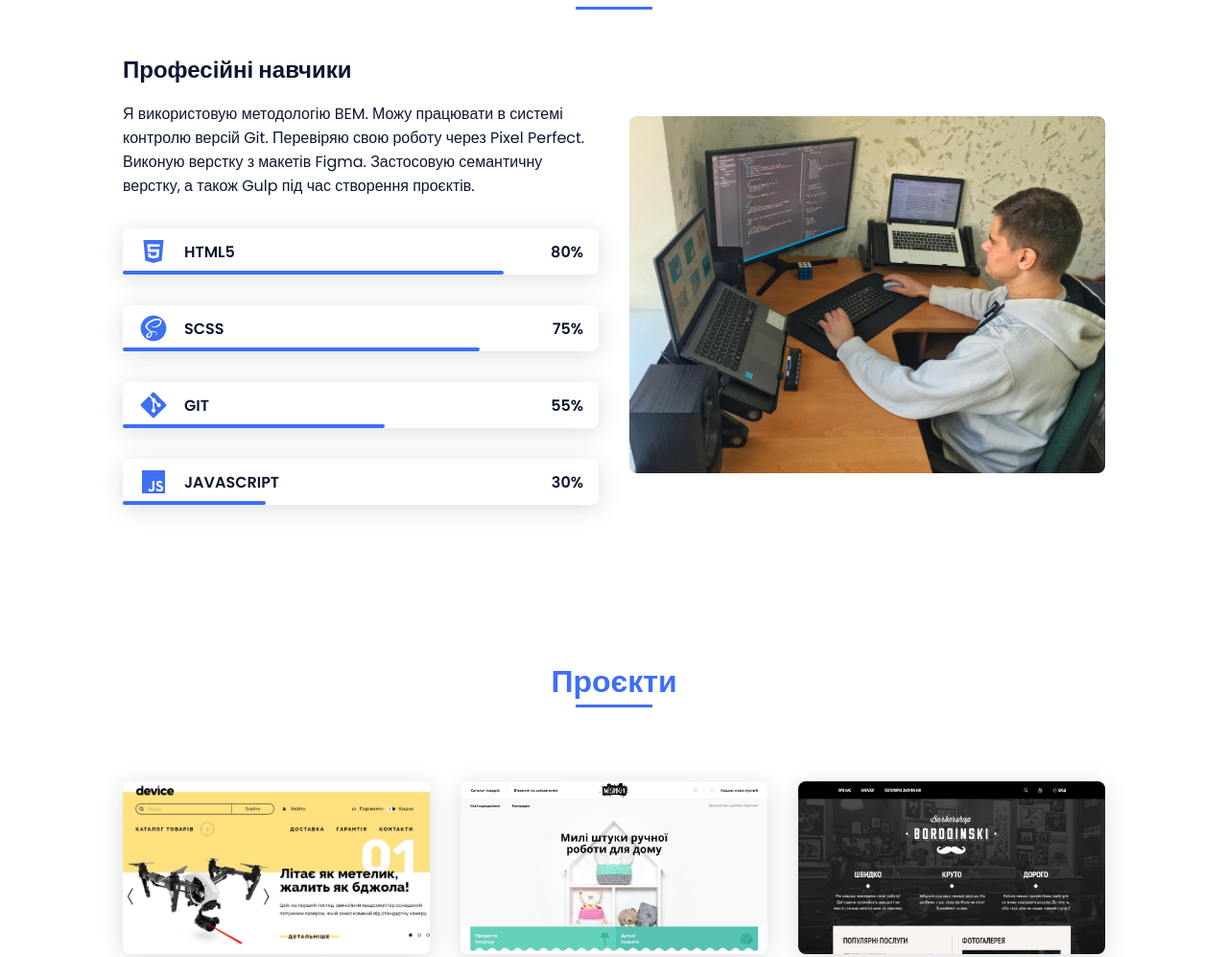
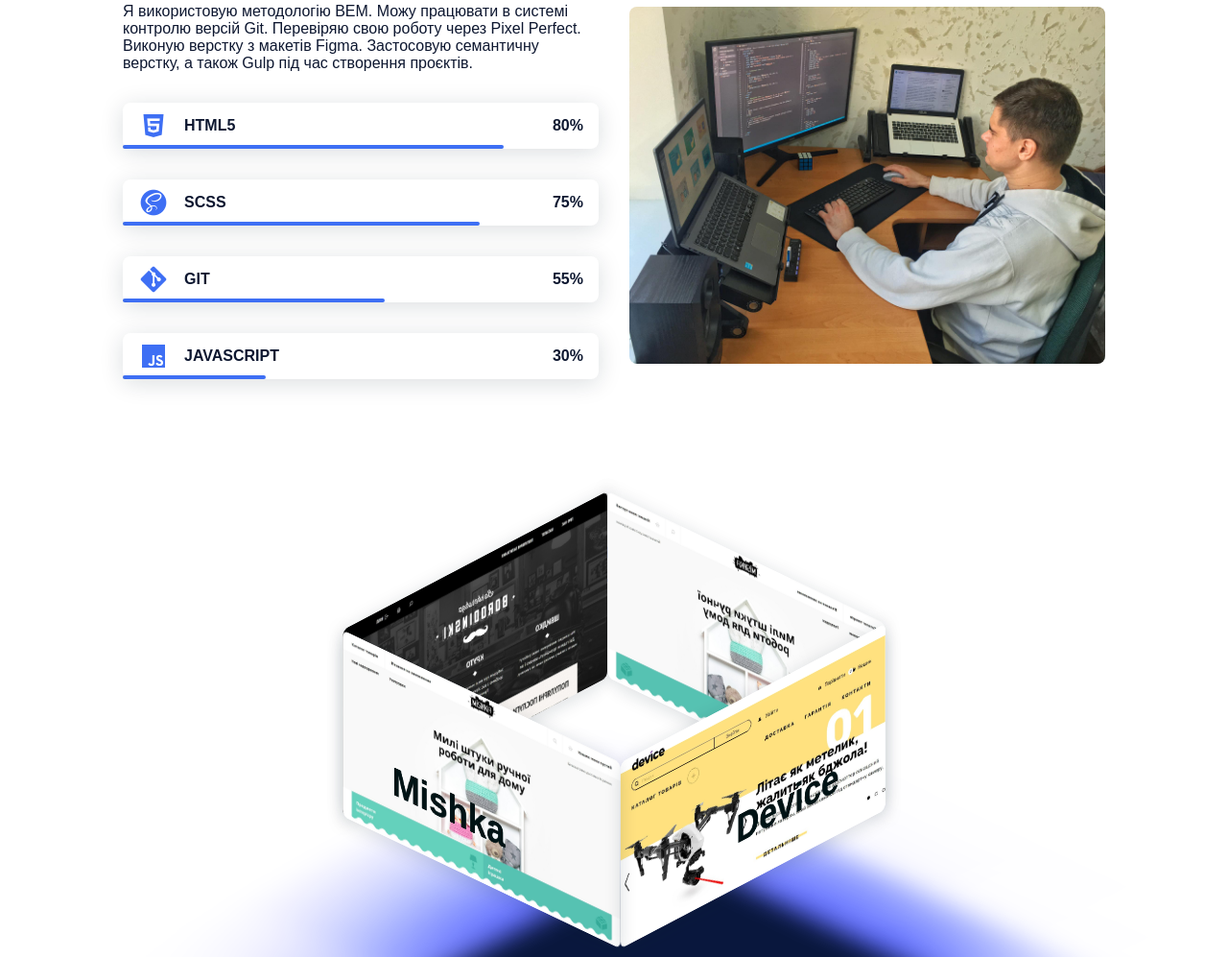
Before and after one commit to mentalhealf/portfolio, a plain HTML site: page index.ua.html in a window 1280 px wide. Shown: the part 1293-2290 px from the top of the page at 96% size. Drawn offline with nearby package versions, Linux system fonts and the light colour scheme.

Commit message:
Додав візуальні ефекти

```diff
--- a/assets/css/styles.css
+++ b/assets/css/styles.css
@@ -631,4 +631,107 @@ img {
   color: white;
 }
 
-/* HOVER LINK */
+/* CUBE */
+
+
+* {
+  margin: 0;
+  padding: 0;
+  box-sizing: border-box;
+  font-family: 'Oswald', sans-serif;
+}
+
+/* body {
+  display: flex;
+  justify-content: center;
+  align-items: center;
+  min-height: 100vh;
+  background: #050505;
+} */
+
+.cube {
+  position: relative;
+  width: 400px;
+  height: 220px;
+  transform-style: preserve-3d;
+  transform: rotateX(-30deg);
+  animation: animate 50s linear infinite;
+  margin: 0 auto;
+}
+
+@keyframes animate {
+  0% {
+      transform: rotateX(-30deg) rotateY(0deg);
+  }
+
+  100% {
+      transform: rotateX(-30deg) rotateY(360deg);
+  }
+}
+
+.cube div {
+  position: absolute;
+  top: 0;
+  left: 0;
+  width: 100%;
+  height: 100%;
+  transform-style: preserve-3d;
+}
+
+.cube div span {
+  position: absolute;
+  top: 0;
+  left: 0;
+  width: 100%;
+  height: 100%;
+  background: transparent;
+  transform: rotateY(calc(90deg * var(--i))) translateZ(200px);
+  display: flex;
+  justify-content: center;
+  align-items: center;
+  transform-style: preserve-3d;
+}
+
+.cube div span h2 {
+  position: absolute;
+  font-size: 3em;
+  color: rgb(1, 19, 21);
+  transform: translateZ(50px);
+}
+
+.cube div span h2:hover {
+  text-shadow: 5px 0 0 blue;
+}
+
+.cube div span h2:nth-child(1) {
+  transform: translateZ(0) translateY(20px);
+  color: rgba(0, 0, 0, 0.1);
+  filter: blur(2px);
+}
+
+.top {
+  position: absolute;
+  top: 0px;
+  left: 0;
+  width: 300px;
+  height: 300px;
+  /* background: #222; */
+  transform: rotateX(90deg) translateZ(95px);
+}
+
+.top::before {
+  content: '';
+  position: absolute;
+  top: 0;
+  left: 0;
+  width: 400px;
+  height: 400px;
+  background: rgb(9, 23, 61);
+  transform: translateZ(-380px);
+  filter: blur(20px);
+  box-shadow: 0 0 120px rgba(51, 0, 255, 0.2),
+      0 0 200px rgba(0, 13, 255, 0.4),
+      0 0 300px rgba(0, 68, 255, 0.6),
+      0 0 400px rgba(30, 0, 255, 0.8),
+      0 0 500px rgb(0, 72, 255);
+}
--- a/index.ua.html
+++ b/index.ua.html
@@ -163,7 +163,58 @@
         <section class="work section" id="work">
             <h2 class="section-title">Проєкти</h2>
 
-            <div class="work__container bd-grid">
+            <div class="cube">
+                <div class="top"></div>
+                <div>
+                    <span style="--i:0">
+                        <a href="https://dmitryberesten.github.io/device/index.ua.html" class="work__img" target="_blank">
+                            <img src="assets/img/device-ua.jpg" alt="">
+                        </a>
+                        <h2>Device</h2>
+                        <h2>Device</h2>
+                    </span>
+                    <span style="--i:1">
+                        <a href="https://dmitryberesten.github.io/mishka/index.ua.html" class="work__img"
+                        target="_blank">
+                        <img src="assets/img/mishka-ua.jpg" alt="">
+                    </a>
+                        <h2>Mishka</h2>
+                        <h2>Mishka</h2>
+                    </span>
+                    <span style="--i:2">
+                        <a href="https://dmitryberesten.github.io/borodinskiy/index.ua.html" class="work__img" target="_blank">
+                            <img src="assets/img/barbershop-ua.jpg" alt="">
+                        </a>
+                        <h2>Barbershop</h2>
+                        <h2>Barbershop</h2>
+                    </span>
+                    <span style="--i:3">
+                        <a href="https://dmitryberesten.github.io/mishka/index.ua.html" class="work__img"
+                        target="_blank">
+                        <img src="assets/img/mishka-ua.jpg" alt="">
+                    </a>
+                        <h2>Mishka</h2>
+                        <h2>Mishka</h2>
+                    </span>
+                </div>
+            </div>
+<br>
+<br>
+<br>
+<br>
+<br>
+<br>
+<br>
+<br>
+<br>
+<br>
+<br>
+<br>
+<br>
+<br>
+<br>
+<br>
+            <!-- <div class="work__container bd-grid">
                 <a href="https://dmitryberesten.github.io/device/index.ua.html" class="work__img" target="_blank">
                     <img src="assets/img/device-ua.jpg" alt="">
                 </a>
@@ -174,7 +225,7 @@
                 <a href="https://dmitryberesten.github.io/borodinskiy/index.ua.html" class="work__img" target="_blank">
                     <img src="assets/img/barbershop-ua.jpg" alt="">
                 </a>
-            </div>
+            </div> -->
         </section>
         <section class="work section" id="certificates">
             <h2 class="section-title">Сертифікати</h2>
```
